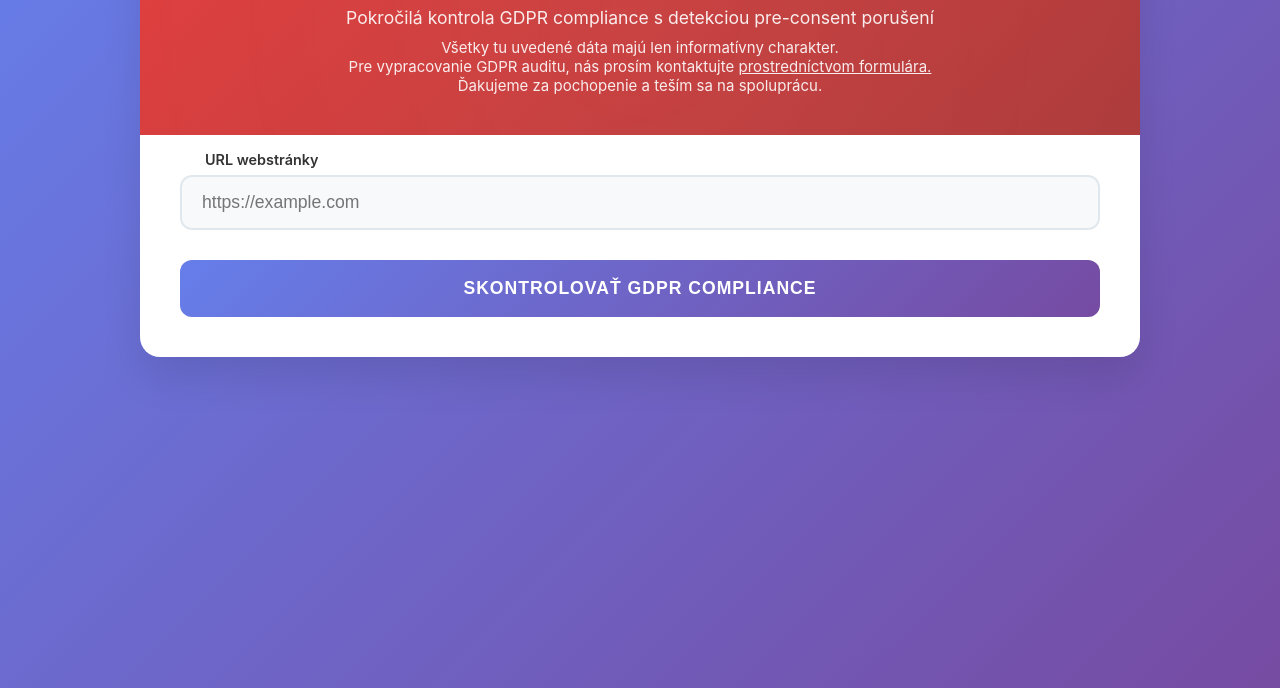
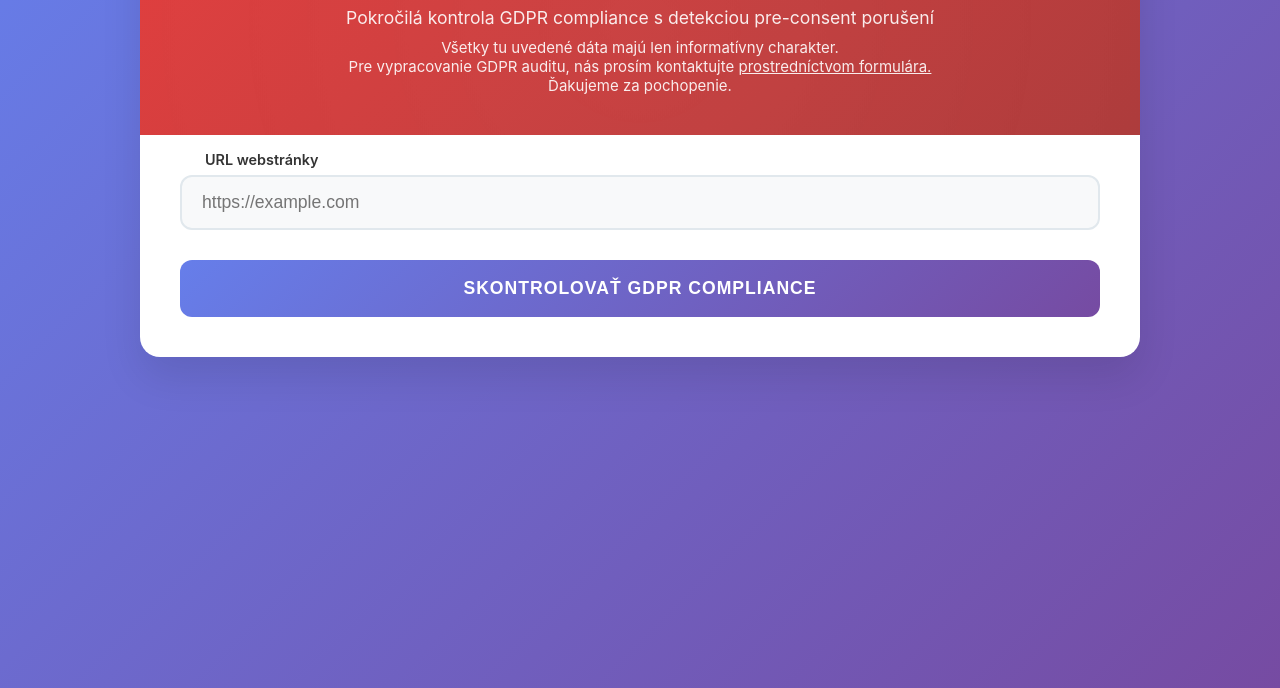
Before and after one commit to michalpixels/gdpr-checker, a website: page public/index.html in a window 1280 px wide. Shown: the part 112-800 px from the top of the page. Drawn offline with Linux system fonts and the light colour scheme.

Commit message:
GDPR Checker

```diff
--- a/public/index.html
+++ b/public/index.html
@@ -3,7 +3,7 @@
 <head>
     <meta charset="UTF-8">
     <meta name="viewport" content="width=device-width, initial-scale=1.0">
-    <title>GDPR Checker - Enhanced</title>
+    <title>GDPR Checker | WAL.sk</title>
     <style>
         * {
             margin: 0;
@@ -722,7 +722,7 @@
             <p style="margin-bottom: 10px !important;">Pokročilá kontrola GDPR compliance s detekciou pre-consent porušení</p>
             <p style="font-size: 15px !important;">Všetky tu uvedené dáta majú len informatívny charakter.</p>
             <p style="font-size: 15px !important;">Pre vypracovanie GDPR auditu, nás prosím kontaktujte <a href="https://wal.sk/#contact" style="color: #ffffff !important;">prostredníctvom formulára.</a></p>
-            <p style="font-size: 15px !important;">Ďakujeme za pochopenie a teším sa na spoluprácu.</p>
+            <p style="font-size: 15px !important;">Ďakujeme za pochopenie.</p>
         </div>
 
         <div class="form-section">
```
Also changed, not shown: README.md.
